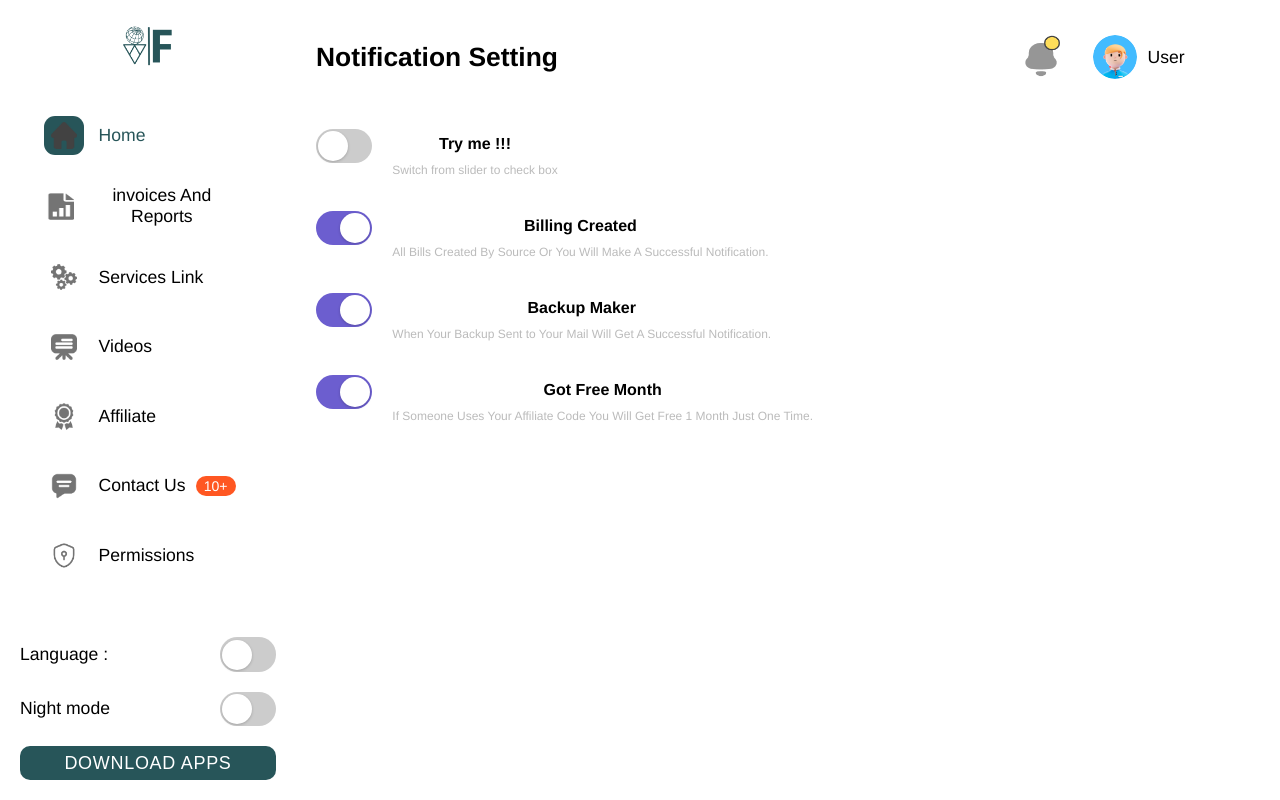
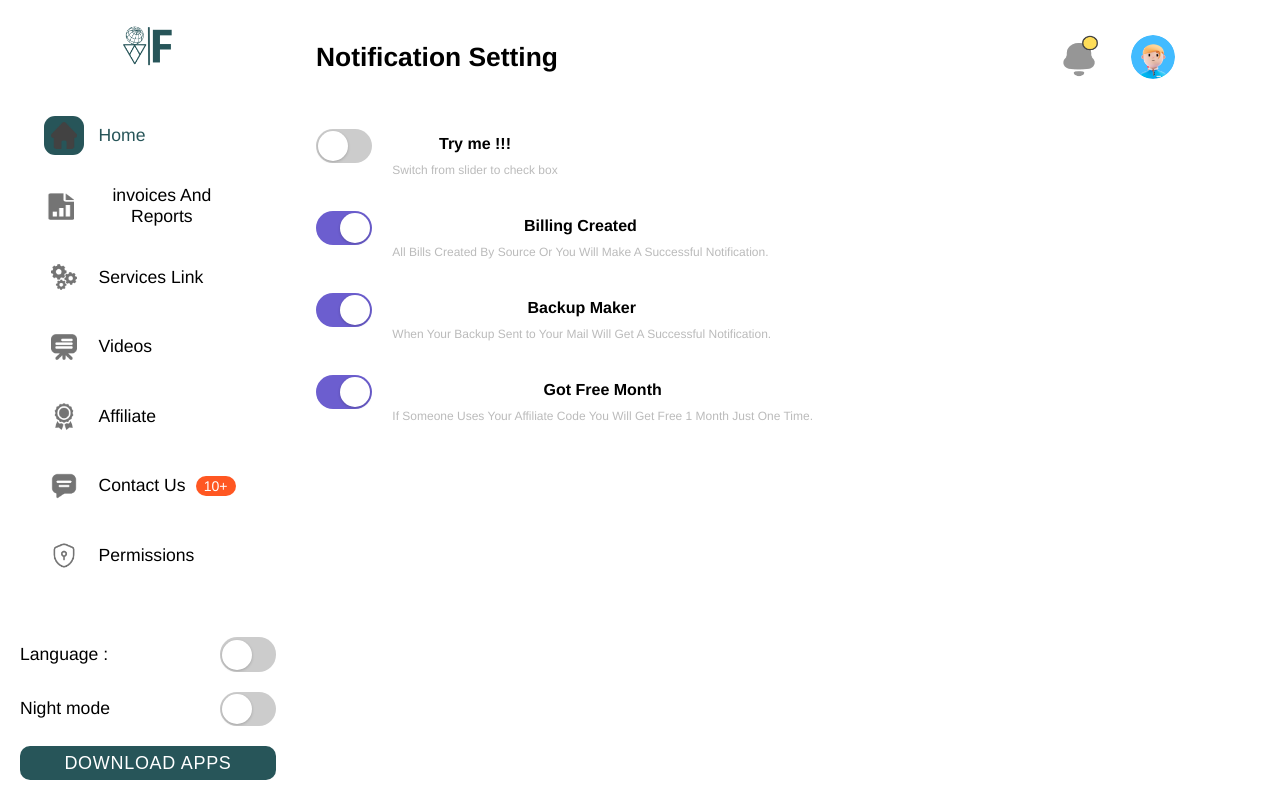
Before and after one commit to oxh-1/Fawaz_ALharbi_test, a Vue app: page /notification-settings in a window 1280 px wide. Built offline with nearby package versions, Linux system fonts and the light colour scheme; sample sign-in values are in the browser's storage; a web font is replaced by a local one.

Commit message:
Remove username assignment in created lifecycle hook
Removed assignment of username from loggedInUser.

```diff
--- a/src/components/NotificationSettings.vue
+++ b/src/components/NotificationSettings.vue
@@ -174,9 +174,7 @@ export default {
     const loggedInUser = JSON.parse(localStorage.getItem('loggedInUser'));
     if (loggedInUser) {
       // Check for .name (Google) OR .username (Manual)
-      this.username = loggedInUser.name || loggedInUser.username || 'User';
     }
-    this.checkSystemNotification();
   },
   computed: {
     ...mapState(['isDarkMode'])
```
